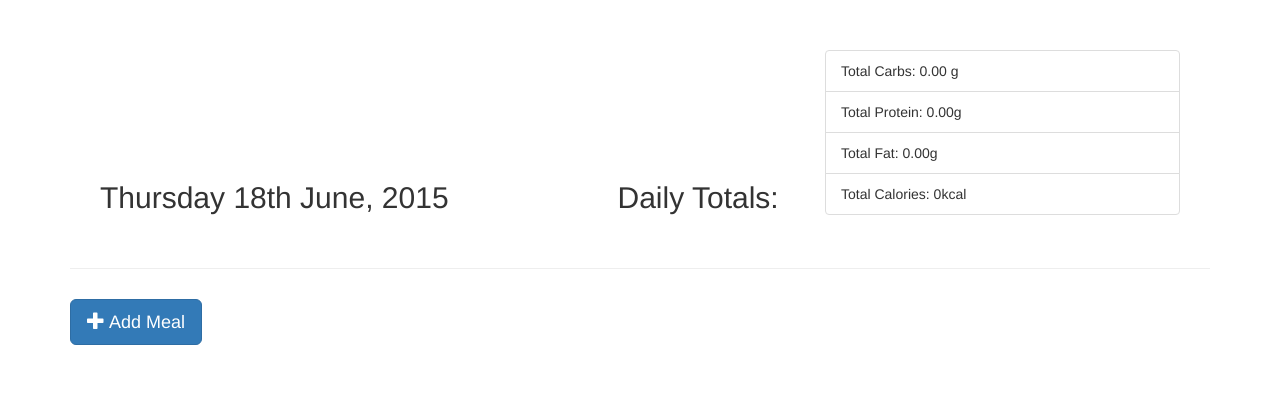
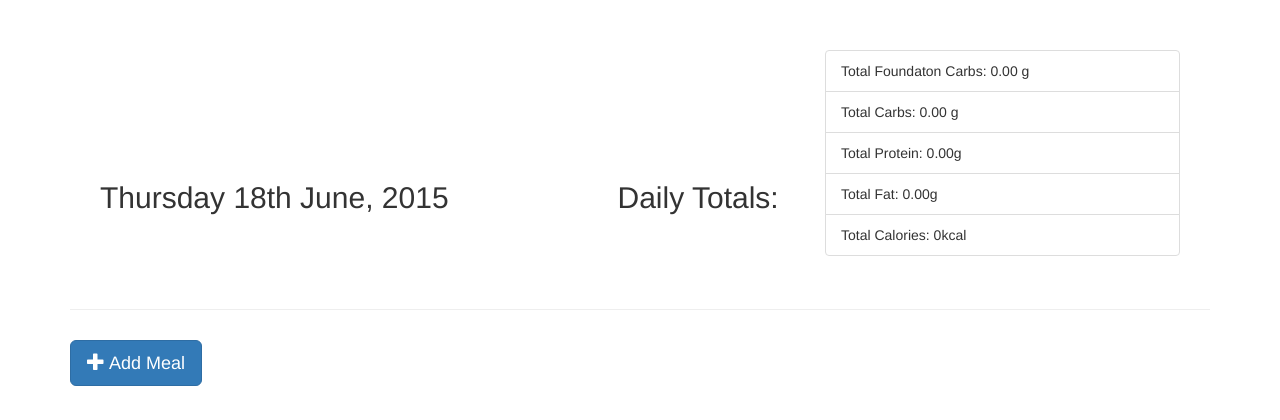
Before and after one commit to BeataBak/Meal-Monitor, a Django app: page /2015-06-18 in a window 1280 px wide. Shown: the top 420 px of the page. Run offline with Django 3.2, Linux system fonts and the light colour scheme; data that the repository does not hold is empty; some libraries are stand-ins or nearby versions.

Commit message:
Add Foundation Veg totals to main view

```diff
--- a/mealmonitor/meals/models.py
+++ b/mealmonitor/meals/models.py
@@ -79,6 +79,15 @@ class Meal(models.Model):
             total_calories += food_item.food_item.calories*food_item.quantity/100
         return total_calories
 
+    def total_foundation_carbs(self):
+        """
+        Returns the total amount of net carbs in grams in this meal from foundation vegatables.
+        """
+        total_foundation_carbs = 0
+        for food_item in self.fooditemmeal_set.filter(food_item__is_foundation_vegatable = True):
+            total_foundation_carbs += food_item.food_item.net_carbs*food_item.quantity/100
+        return total_foundation_carbs
+
 
 class FoodItemMeal(models.Model):
     """
--- a/mealmonitor/meals/templates/meal_list.html
+++ b/mealmonitor/meals/templates/meal_list.html
@@ -41,6 +41,7 @@
                       <h2 class="col-md-5 mydate-padding">{{ date|date:"l jS F, Y" }}</h2>
                       <h2 class="col-md-3 mytotal-padding">Daily Totals:</h2>
                       <ul class="list-group col-md-4">
+                          <li class="list-group-item">Total Foundaton Carbs: {{ daily_total_foundation_carbs|floatformat:2 }} g</li>
                           <li class="list-group-item">Total Carbs: {{ daily_total_carbs|floatformat:2 }} g</li>
                           <li class="list-group-item">Total Protein: {{ daily_total_protein|floatformat:2 }}g</li>
                           <li class="list-group-item">Total Fat: {{ daily_total_fat|floatformat:2 }}g</li>
@@ -63,6 +64,7 @@
                           {% endfor %}
                       </ul>
                       <ul class="list-group col-md-4">
+                          <li class="list-group-item">Foundation Veg Net Carbs: {{ meal.total_foundation_carbs|floatformat:2 }} g</li>
                           <li class="list-group-item">Net Carbs: {{ meal.total_net_carbs|floatformat:2 }} g</li>
                           <li class="list-group-item">Protein: {{ meal.total_protein|floatformat:2 }}g</li>
                           <li class="list-group-item">Fat: {{ meal.total_fat|floatformat:2 }}g</li>
--- a/mealmonitor/meals/views.py
+++ b/mealmonitor/meals/views.py
@@ -35,6 +35,7 @@ def meal_list(request, date):
             'daily_total_protein': daily_total_protein(meals),
             'daily_total_fat': daily_total_fat(meals),
             'daily_total_calories': daily_total_calories(meals),
+            'daily_total_foundation_carbs': daily_total_foundation_carbs(meals),
         }
     )
 
@@ -91,3 +92,11 @@ def daily_total_calories(meals):
     for meal in meals:
         daily_total_calories += meal.total_calories()
     return daily_total_calories
+
+def daily_total_foundation_carbs(meals):
+
+    daily_total_foundation_carbs = 0
+
+    for meal in meals:
+        daily_total_foundation_carbs += meal.total_foundation_carbs()
+    return daily_total_foundation_carbs
```
